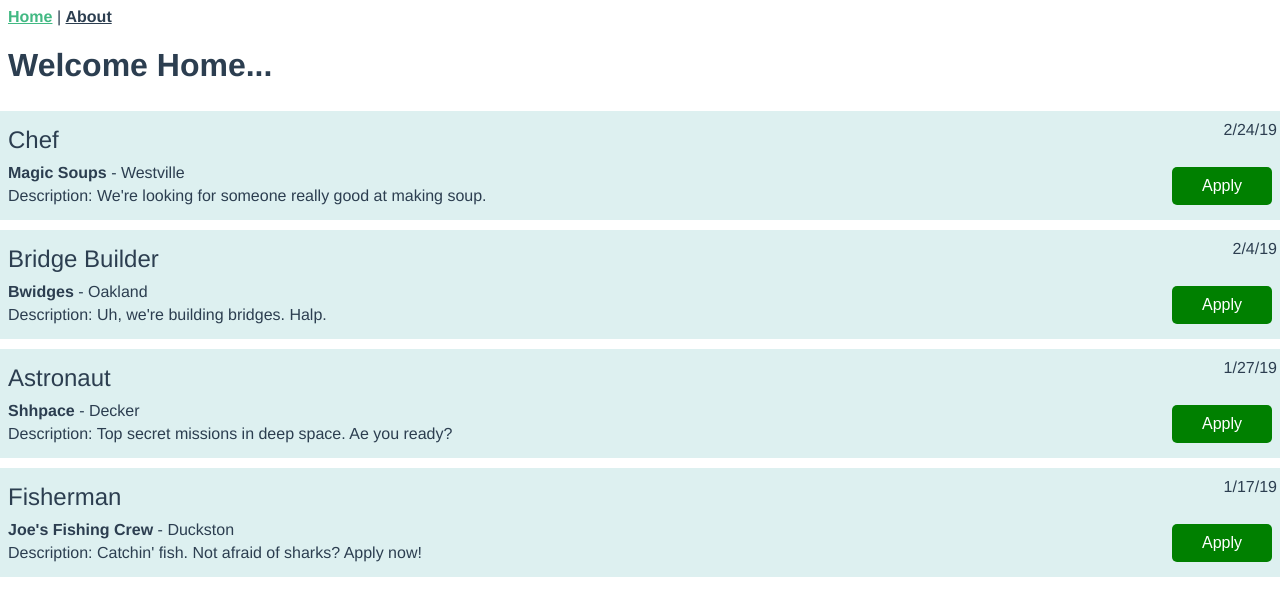
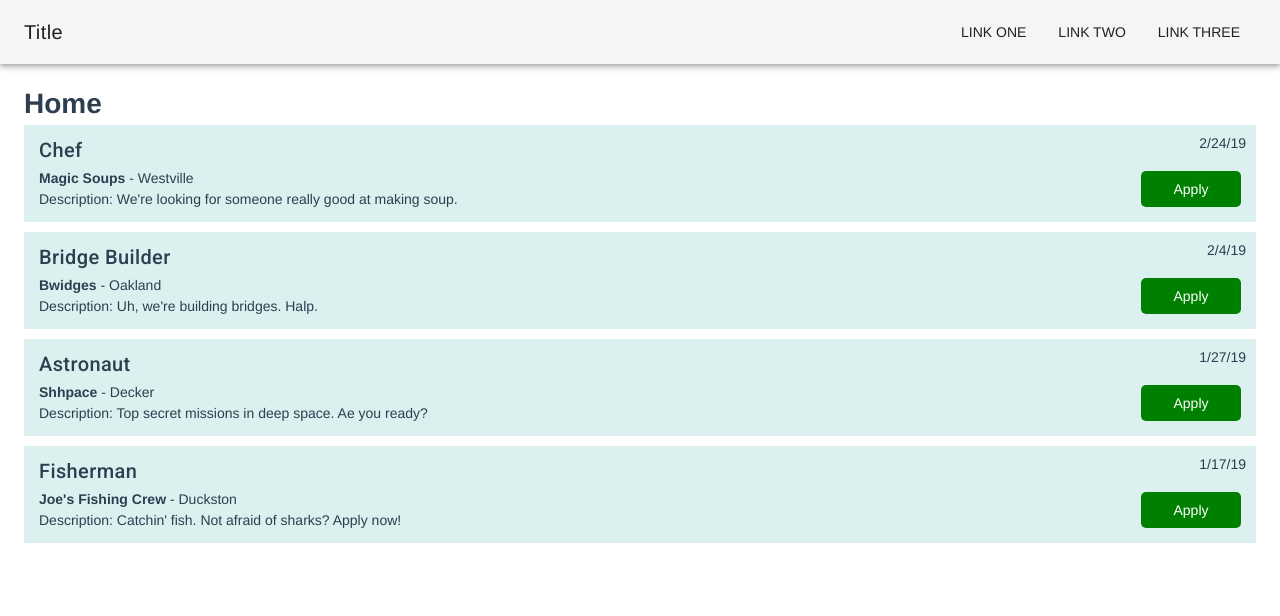
Before and after one commit to WindowDump/umass-cs320-c-lions, a Vue app in the folder frontend/: page / in a window 1280 px wide. Shown: the top 616 px of the page. Built offline with nearby package versions, Linux system fonts and the light colour scheme.

Commit message:
added vuetify to the frontend

```diff
--- a/frontend/package.json
+++ b/frontend/package.json
@@ -12,7 +12,8 @@
     "vue": "^2.6.6",
     "vue-class-component": "^6.0.0",
     "vue-property-decorator": "^7.0.0",
-    "vue-router": "^3.0.1"
+    "vue-router": "^3.0.1",
+    "vuetify": "^1.5.9"
   },
   "devDependencies": {
     "@types/chai": "^4.1.0",
--- a/frontend/public/index.html
+++ b/frontend/public/index.html
@@ -4,6 +4,7 @@
     <meta charset="utf-8">
     <meta http-equiv="X-UA-Compatible" content="IE=edge">
     <meta name="viewport" content="width=device-width,initial-scale=1.0">
+    <link href='https://fonts.googleapis.com/css?family=Roboto:100,300,400,500,700,900|Material+Icons' rel="stylesheet">
     <link rel="icon" href="<%= BASE_URL %>favicon.ico">
     <title>frontend</title>
   </head>
--- a/frontend/src/App.vue
+++ b/frontend/src/App.vue
@@ -1,10 +1,25 @@
 <template>
   <div id="app">
-    <div id="nav">
+    <!-- <div id="nav">
       <router-link to="/">Home</router-link> |
       <router-link to="/about">About</router-link>
     </div>
-    <router-view />
+    <router-view /> -->
+    <v-toolbar>
+      <v-toolbar-title>Title</v-toolbar-title>
+      <v-spacer></v-spacer>
+      <v-toolbar-items class="hidden-sm-and-down">
+        <v-btn flat>Link One</v-btn>
+        <v-btn flat>Link Two</v-btn>
+        <v-btn flat>Link Three</v-btn>
+      </v-toolbar-items>
+    </v-toolbar>
+    <v-content>
+      <v-container fluid>
+        <router-view></router-view>
+      </v-container>
+    </v-content>
+    <v-footer app></v-footer>
   </div>
 </template>
 
--- a/frontend/src/main.ts
+++ b/frontend/src/main.ts
@@ -1,6 +1,10 @@
 import Vue from 'vue'
 import App from './App.vue'
 import router from './router'
+import Vuetify from 'vuetify'
+import 'vuetify/dist/vuetify.min.css' // Ensure you are using css-loader
+
+Vue.use(Vuetify)
 
 Vue.config.productionTip = false
 
--- a/frontend/src/views/Home.vue
+++ b/frontend/src/views/Home.vue
@@ -1,6 +1,6 @@
 <template>
   <div>
-    <h1>Welcome Home...</h1>
+    <h1>Home</h1>
     <Jobs></Jobs>
   </div>
 </template>
```
Also changed, not shown: 1 other file (tests, documents, lock files or other folders).
